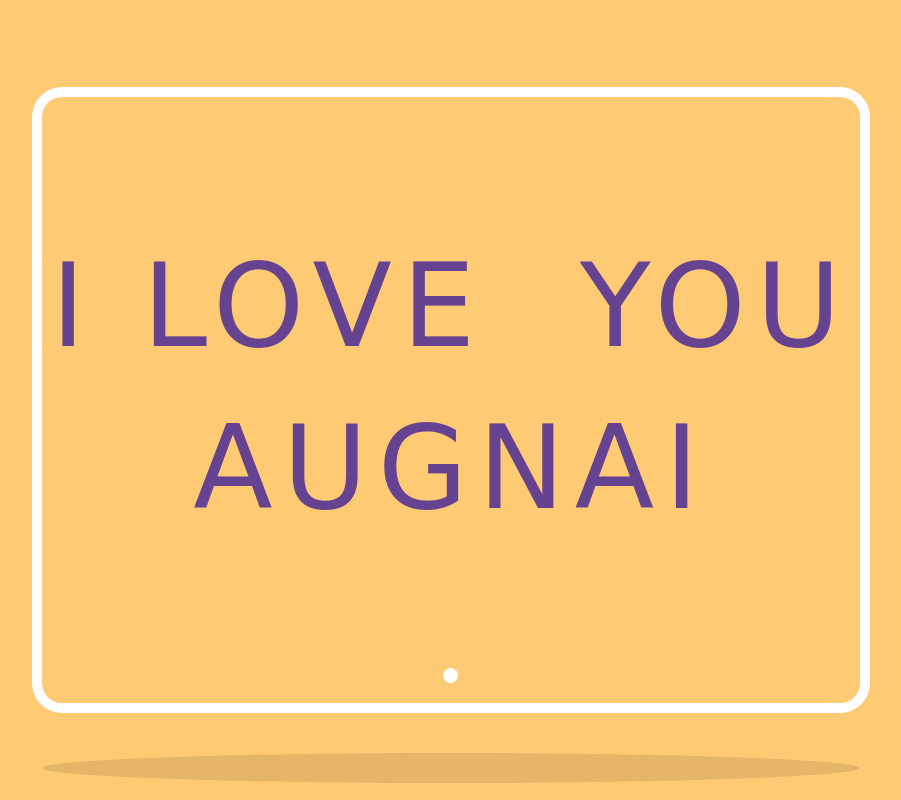
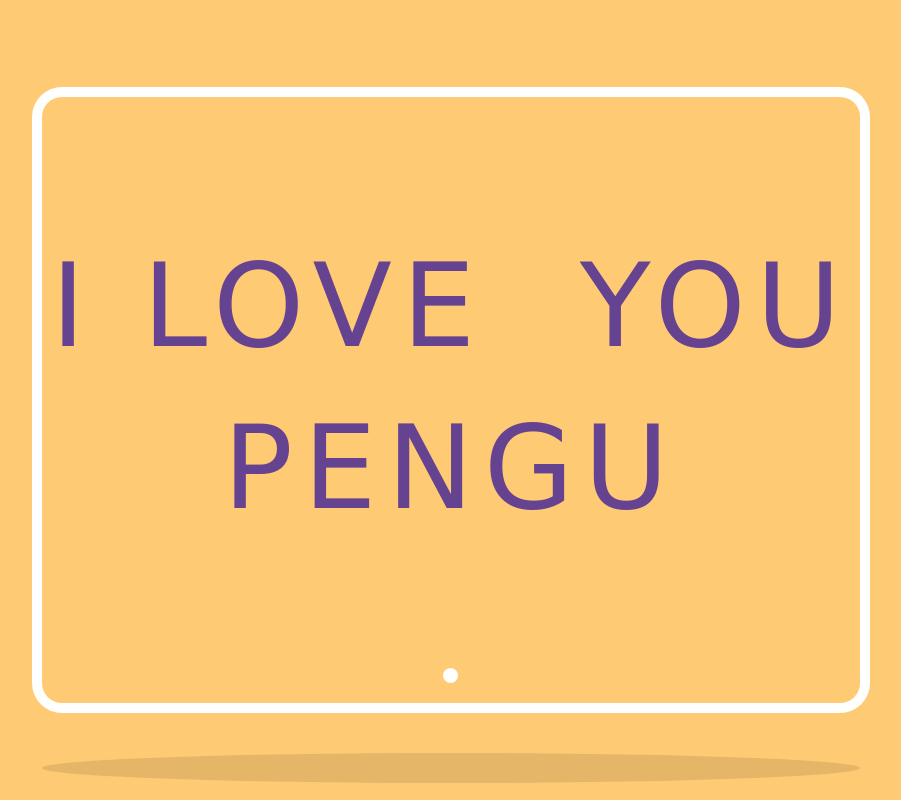
Before and after one commit to 20-anik/love, a plain HTML site: page index.html in a window 1280 px wide. Shown: the whole page, without its empty margins (189-1090 px from the left). Drawn offline with Linux system fonts and the light colour scheme.

Commit message:
updated to pengu

```diff
--- a/index.html
+++ b/index.html
@@ -8,7 +8,7 @@
 </head>
 <body>
 <main class="devices">
-    <h1><span class="iu">I</span> <span class="love">Love</span> <span class="heart">❤</span> <span class="yo">You</span><span class="iu">Augnai</span></h1>
+    <h1><span class="iu">I</span> <span class="love">Love</span> <span class="heart">❤</span> <span class="yo">You</span><span class="iu">Pengu</span></h1>
 </main>
 <div class="congrats">
     <span></span>
```
